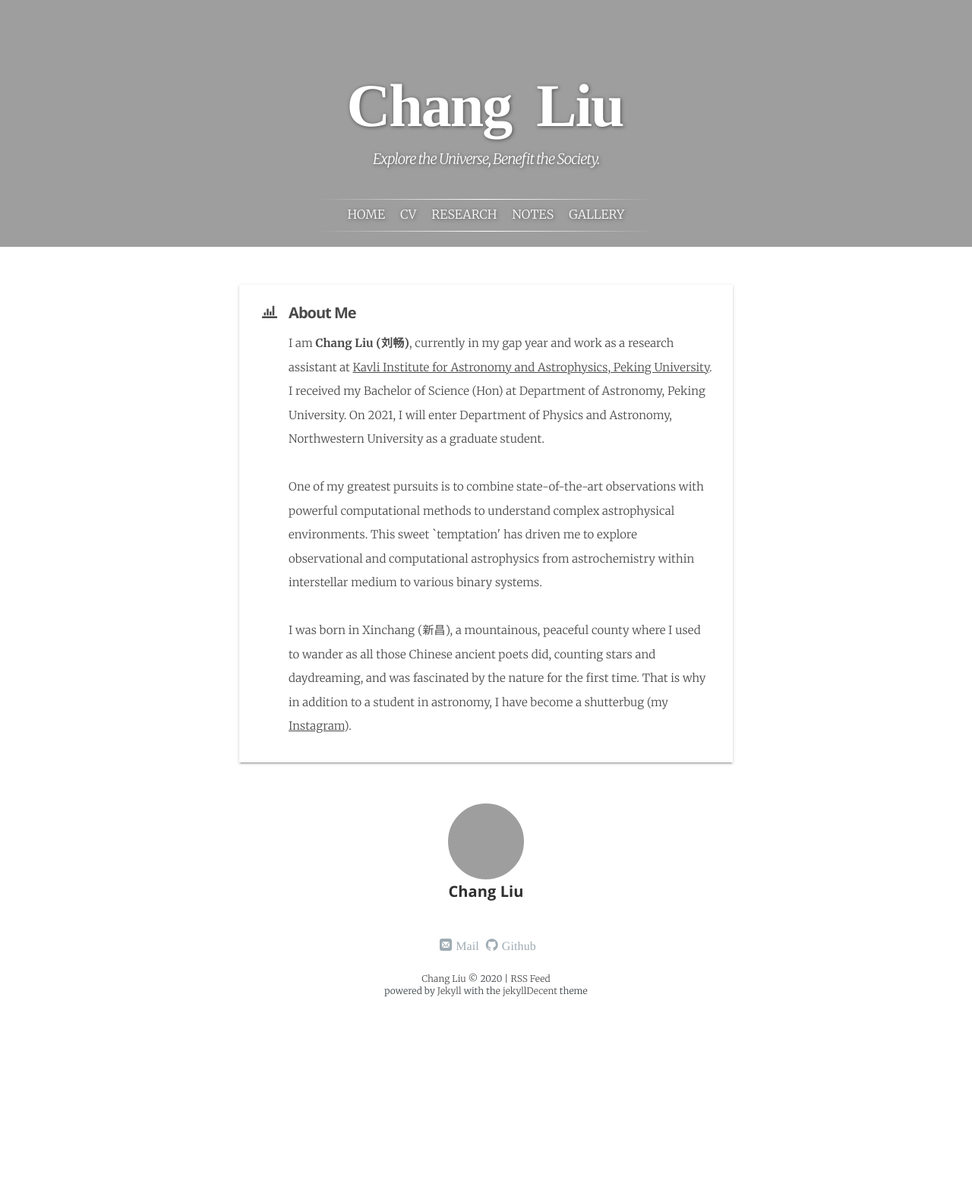
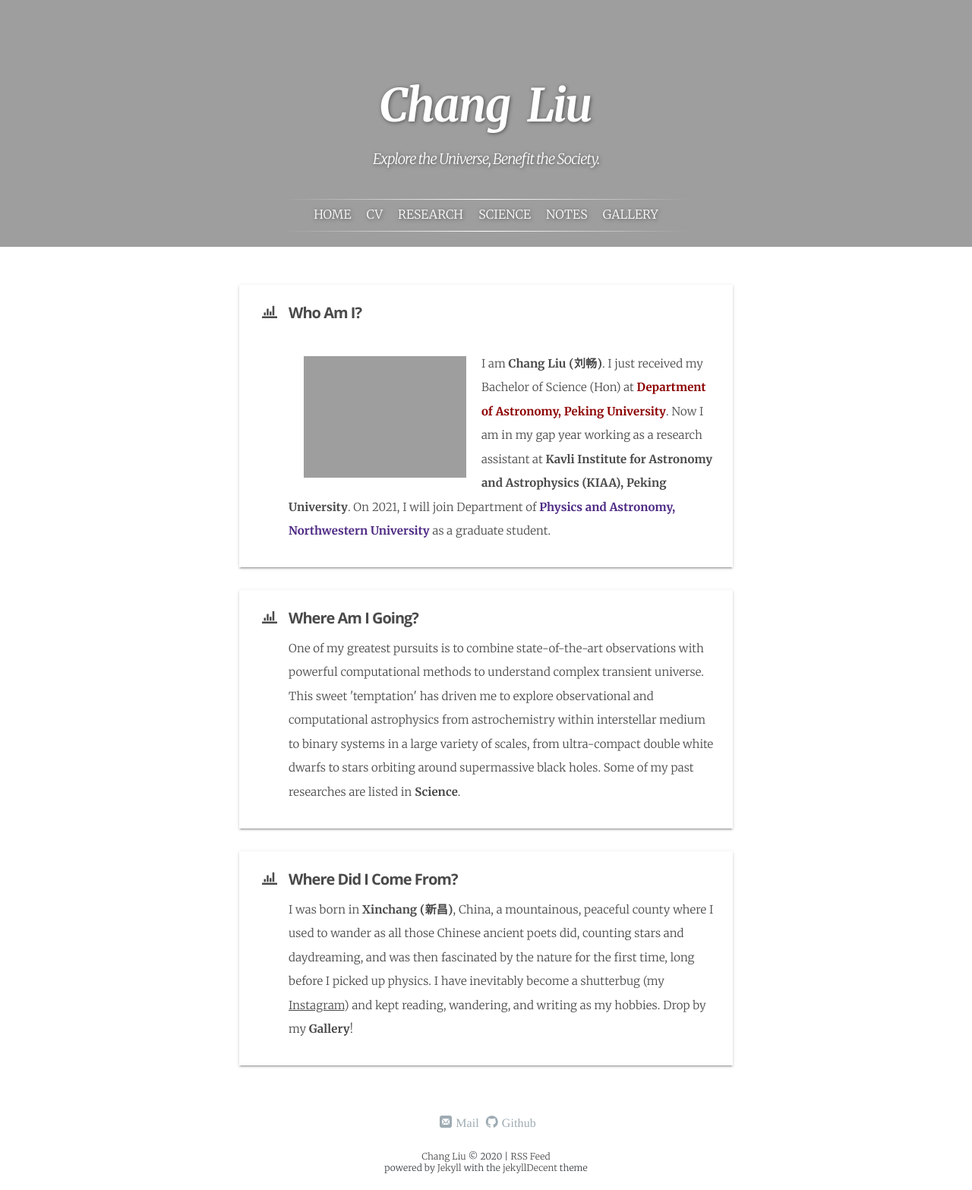
Before and after one commit to slowdivePTG/slowdivePTG.github.io, a Jekyll site: the page built from index.html, in a window 1280 px wide. Shown: the whole page at 76% size. Built offline with Jekyll 4.4.1, drawn with Linux system fonts in a browser that asks for light colours; some web fonts are replaced; a script that is not in the unit is left out; before the commit the page ends 1333 px from its top, so only the background shows below that.

Commit message:
Gallery updated

```diff
--- a/_pages/cv.html
+++ b/_pages/cv.html
@@ -4,6 +4,7 @@
 author:    Chang
 weight:    1
 menutitle: CV
+cover:     /assets/cv_cover.jpg
 title:     Curriculum Vitae
 ---
 {% assign cv = site.data.cv[page.author] %}
--- a/_sass/main.scss
+++ b/_sass/main.scss
@@ -59,10 +59,11 @@
 
     .page-title {
         a {
-            font-family: Mrs Saint Delafield;
-            font-size: 80px;
-            word-spacing: 15px;
-            line-height: 1.5;
+            font-family: Merriweather;
+            font-style: italic;
+            font-size: 60px;
+            word-spacing: 12px;
+            line-height: 2;
             text-decoration: none;
             text-shadow: 1px 1px 5px rgba($color-black, 0.3);
         }
--- a/index.html
+++ b/index.html
@@ -1,6 +1,5 @@
 ---
 layout: default
-author: Chang
 ---
 
 <!--
@@ -11,32 +10,40 @@
 </div>
 -->
 <!--</br>
-{% if site.data.authors and site.data.authors[page.author] %}
-{% assign author = site.data.authors[page.author] %}
-{% elsif site.data.authors %}
-{% assign author = site.data.authors[0] %}
-{% endif %}
-{%  if author.picture %}
-  <figure class="author-image  {%  if author.cover %} has-cover  {% endif %}">
-      <div class="img image-bg" style="background-image: url({{author.picture | absolute_url }})">
-          <a class="hidden" href="{{author.picture | absolute_url }}" itemprop="image">{{author.name}}'s Picture</a>
-      </div>
-  </figure>
-  {% endif %}
+
 -->
 
 <div class="md-card shadow" style = "text-align:left;">
    <div class="title icon-stats-bars">
-       <h2>About Me</h2>
+       <h2>Who Am I?</h2>
    </div>
    <div class="content">
+       <ul>
+          <p style="width:38.2%;">
+            <img src="{{ '/assets/chang_cover.jpg' | absolute_url }}" align="left" width="0px" hspace="20" vspace="5"/>
+          </p>
 
+          I am <b>Chang Liu (刘畅)</b>. I just received my Bachelor of Science (Hon) at <b><a href = 'https://astro.pku.edu.cn'><font color="#8c0000">Department of Astronomy, Peking University</font></a></b>. Now I am in my gap year working as a research assistant at <b><a href = 'http://kiaa.pku.edu.cn'>Kavli Institute for Astronomy and Astrophysics (KIAA), Peking University</a></b>. On 2021, I will join Department of <b><a href = 'https://physics.northwestern.edu'><font color='4E2A84'>Physics and Astronomy, Northwestern University</font></a></b> as a graduate student.
+      </ul>
+   </div>
+</div>
+<div class="md-card shadow" style = "text-align:left;">
+   <div class="title icon-stats-bars">
+       <h2>Where Am I Going?</h2>
+   </div>
+   <div class="content">
        <ul>
-            I am <b>Chang Liu (刘畅)</b>, currently in my gap year and work as a research assistant at <u><a href = 'http://kiaa.pku.edu.cn'>Kavli Institute for Astronomy and Astrophysics, Peking University</a></u>. I received my Bachelor of Science (Hon) at Department of Astronomy, Peking University. On 2021, I will enter Department of Physics and Astronomy, Northwestern University as a graduate student.
-            </br></br>
-            One of my greatest pursuits is to combine state-of-the-art observations with powerful computational methods to understand complex astrophysical environments. This sweet `temptation' has driven me to explore observational and computational astrophysics from astrochemistry within interstellar medium to various binary systems.
-            </br></br>
-            I was born in Xinchang (新昌), a mountainous, peaceful county where I used to wander as all those Chinese ancient poets did, counting stars and daydreaming, and was fascinated by the nature for the first time. That is why in addition to a student in astronomy, I have become a shutterbug (my <u><a href = 'https://www.instagram.com/slowdiveptg/'>Instagram</a></u>).
+          One of my greatest pursuits is to combine state-of-the-art observations with powerful computational methods to understand complex transient universe. This sweet 'temptation' has driven me to explore observational and computational astrophysics from astrochemistry within interstellar medium to binary systems in a large variety of scales, from ultra-compact double white dwarfs to stars orbiting around supermassive black holes. Some of my past researches are listed in <b><a href="/Science">Science</a></b>.
+     </ul>
+   </div>
+</div>
+<div class="md-card shadow" style = "text-align:left;">
+   <div class="title icon-stats-bars">
+       <h2>Where Did I Come From?</h2>
+   </div>
+   <div class="content">
+       <ul>
+          I was born in <b><a href='https://en.wikipedia.org/wiki/Xinchang_County'>Xinchang (新昌)</a></b>, China, a mountainous, peaceful county where I used to wander as all those Chinese ancient poets did, counting stars and daydreaming, and was then fascinated by the nature for the first time, long before I picked up physics. I have inevitably become a shutterbug (my <u><a href = 'https://www.instagram.com/slowdiveptg/'>Instagram</a></u>) and kept reading, wandering, and writing as my hobbies. Drop by my <b><a href="/Gallery">Gallery</a></b>!
        </ul>
    </div>
 </div>
```
Also changed, not shown: _pages/Gallery.md (+2 -2 lines), _pages/Science.md (added, +49 -0 lines), _posts/2020-01-01-Photographers.md (added, +56 -0 lines), _posts/2021-01-01-No-Country-for-Dreamless-Men.md (added, +30 -0 lines), 3 other files.
